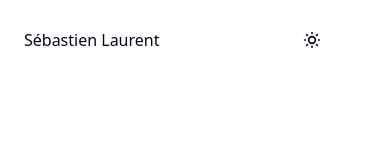
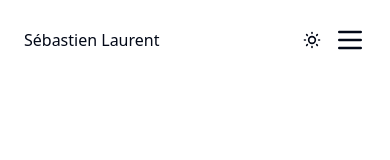
Before and after one commit to SebastienLaurentt/Portfolio-V2, a Next.js app: page / in a window 390 px wide. Shown: the top 160 px of the page. Built offline with nearby package versions, Linux system fonts and the light colour scheme.

Commit message:
update css icon in burgerMenu

```diff
--- a/src/features/layout/Header/BurgerMenu.tsx
+++ b/src/features/layout/Header/BurgerMenu.tsx
@@ -33,7 +33,7 @@ export default function BurgerMenu({ isOpen, setIsOpen }: IBurgerMenu) {
         onClick={() => setIsOpen(true)}
         aria-label="Ouvrir le menu mobile"
       >
-        <Menu color="#fff" className="h-8 md:h-10 w-8 md:w-10" />
+        <Menu  className="h-8 md:h-10 w-8 md:w-10" />
       </button>
 
       <nav
@@ -41,7 +41,7 @@ export default function BurgerMenu({ isOpen, setIsOpen }: IBurgerMenu) {
           isOpen ? "left-0" : "left-full"
         }`}
       >
-        <div className=" px-6 md:px-10 py-4 mb-12">
+        <div className=" px-6 md:px-10 py-6 mb-12">
           <X
             className="ml-auto  h-8 md:h-10 w-8 md:w-10"
             onClick={() => setIsOpen(false)}
```
